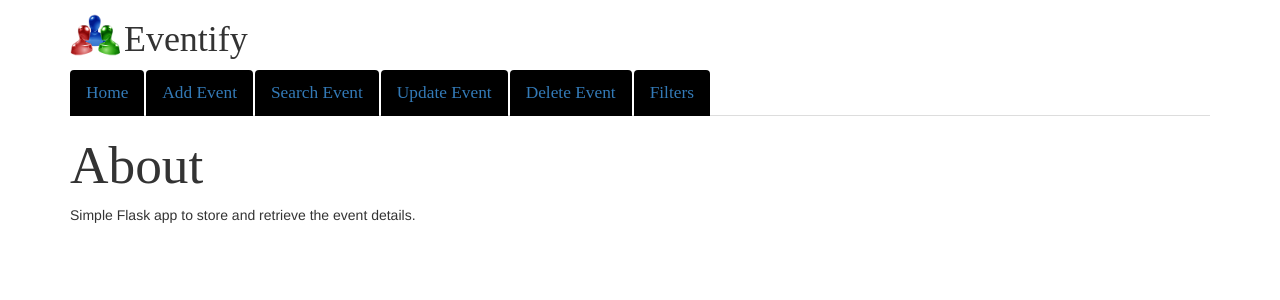
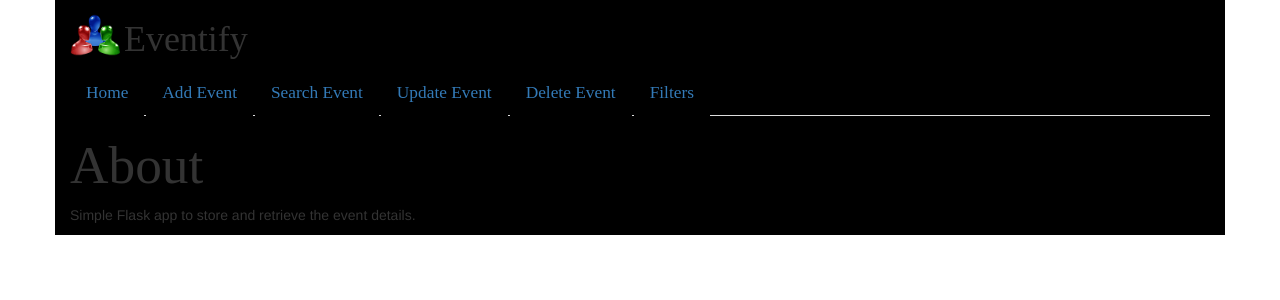
Before and after one commit to bhanuganga/team_green, a Flask app: page / in a window 1280 px wide. Shown: the top 300 px of the page. Run offline with Flask 2, Linux system fonts and the light colour scheme; some libraries are stand-ins or nearby versions.

Commit message:
with css updated

```diff
--- a/static/app_css.css
+++ b/static/app_css.css
@@ -1,12 +1,4 @@
-<!DOCTYPE html>
-<html lang="en">
-<head>
-    <meta charset="UTF-8">
-    <title>Title</title>
-
-    <style>
-
-    .container{
+ .container{
     background: black;
     }
 
@@ -69,15 +61,3 @@ clear: left;
   tr:hover{
   background-color:#66ffcc
   }
-
-
-
-
-</style>
-
-
-</head>
-<body>
-
-</body>
-</html>
```
